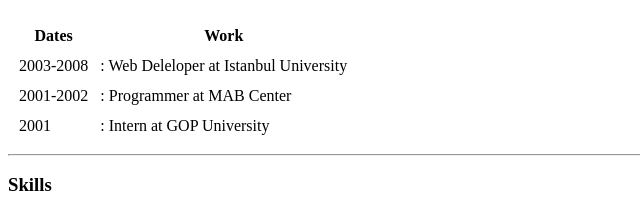
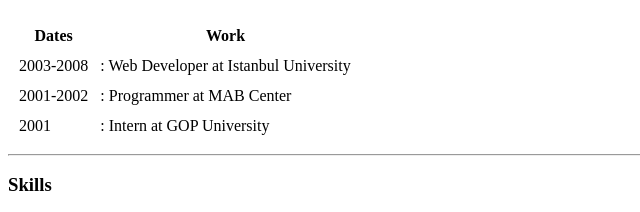
Before and after one commit to mistygoldenflower/cv, a plain HTML site: page index.html in a window 1280 px wide. Shown: the part 378-590 px from the top of the page, 0-640 px from the left. Drawn offline with Linux system fonts and the light colour scheme.

Commit message:
Update index.html
fix the wrong spelling

```diff
--- a/index.html
+++ b/index.html
@@ -43,7 +43,7 @@
         <tbody>
           <tr>
             <td>2003-2008</td>
-            <td>: Web Deleloper at Istanbul University</td>
+            <td>: Web Developer at Istanbul University</td>
           </tr>
           <tr>
             <td>2001-2002</td>
```
